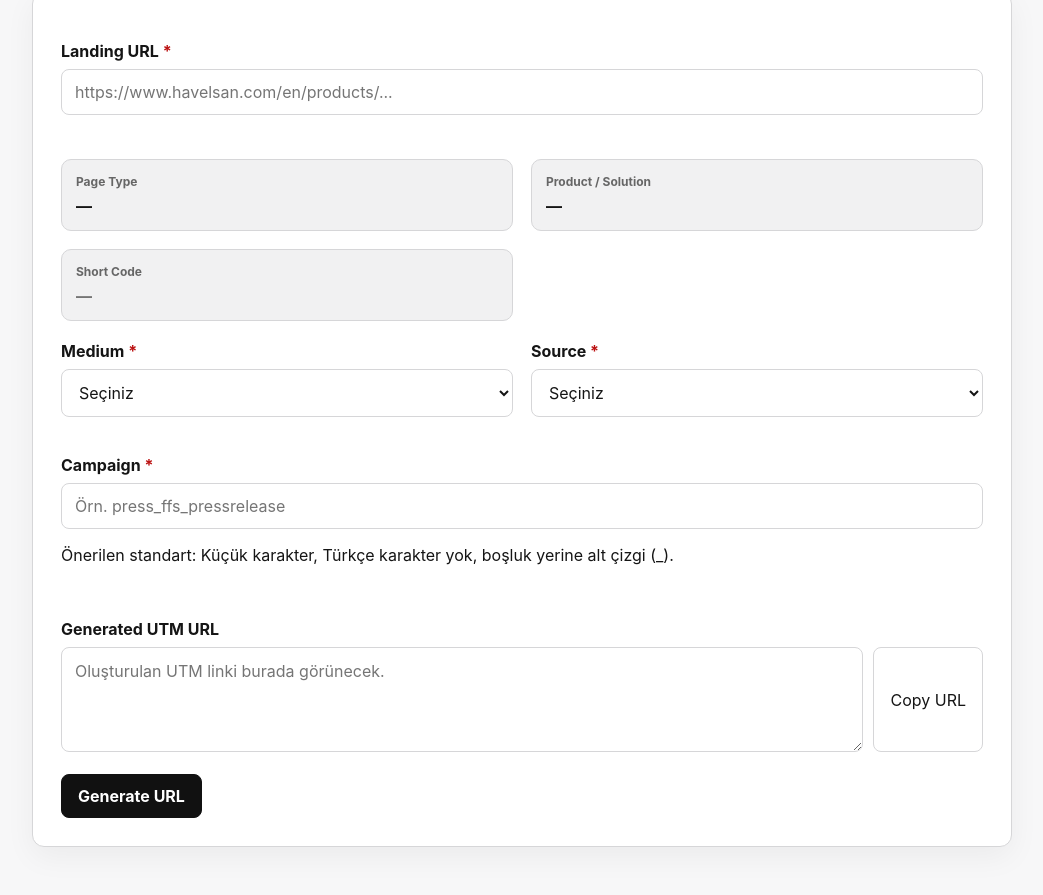
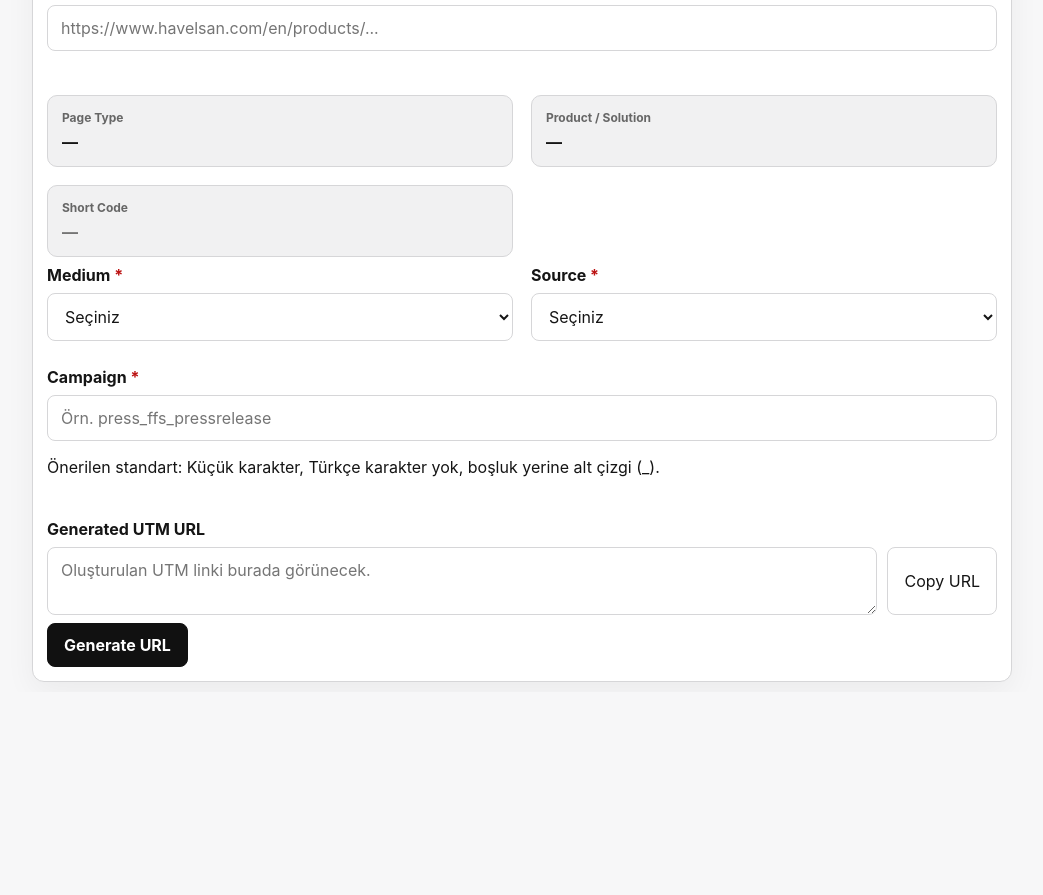
Before and after one commit to Mburak-cmd/utm-builder, a plain HTML site: page index.html in a window 1280 px wide. Shown: the part 152-1047 px from the top of the page, without its empty margins (118-1161 px from the left). After the commit the page ends 844 px from the top, so only its background shows below. Drawn offline with Linux system fonts and the light colour scheme.

Commit message:
Adjust margins and padding in style.css

```diff
--- a/style.css
+++ b/style.css
@@ -33,7 +33,7 @@ body{
   color:var(--text);
 }
 button,input,select,textarea{font:inherit}
-.app-shell{width:min(980px,calc(100% - 32px));margin:48px auto}
+.app-shell{width:min(980px,calc(100% - 32px));margin:10px auto}
 .app-header{
   display:flex;justify-content:space-between;align-items:flex-start;gap:24px;margin-bottom:20px
 }
@@ -44,10 +44,10 @@ h1{margin:0;font-size:clamp(26px,4vw,38px);letter-spacing:-.03em}
 .subtitle{margin:10px 0 0;color:var(--muted)}
 .panel{
   background:var(--panel);border:1px solid var(--border);border-radius:var(--radius);
-  padding:28px;box-shadow:0 10px 30px rgba(0,0,0,.05)
+  padding:14px;box-shadow:0 10px 30px rgba(0,0,0,.05)
 }
 .form-grid,.detected-grid{display:grid;grid-template-columns:1fr 1fr;gap:18px}
-.field{margin-top:20px}
+.field{margin-top:8px}
 .field-full{grid-column:1/-1}
 label{display:block;font-weight:700;margin-bottom:8px}
 label span{color:#b11}
@@ -56,7 +56,7 @@ input,select,textarea{
   border-radius:8px;padding:12px 13px;outline:none
 }
 input:focus,select:focus,textarea:focus{border-color:var(--accent);box-shadow:0 0 0 3px rgba(120,120,120,.15)}
-textarea{min-height:105px;resize:vertical;line-height:1.45}
+textarea{min-height:55px;resize:vertical;line-height:1.3}
 .feedback{font-size:16px;color:#d32f2f;font-weight:700}
 .status{min-height:18px;margin:8px 0 0}
 .status.success{color:var(--success)}
@@ -75,7 +75,7 @@ textarea{min-height:105px;resize:vertical;line-height:1.45}
 }
 .button-primary{background:var(--accent);color:var(--panel);border-color:var(--accent);font-weight:700}
 .button-secondary{background:var(--panel);color:var(--text)}
-.actions{display:flex;align-items:center;gap:14px;margin-top:22px}
+.actions{display:flex;align-items:center;gap:14px;margin-top:8px}
 @media(max-width:700px){
   .app-shell{margin:24px auto}
   .app-header{align-items:center}
```
